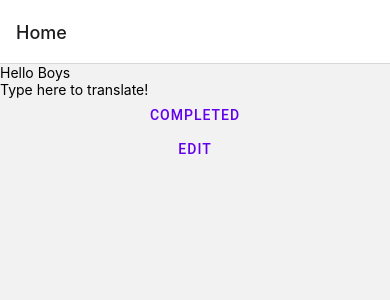
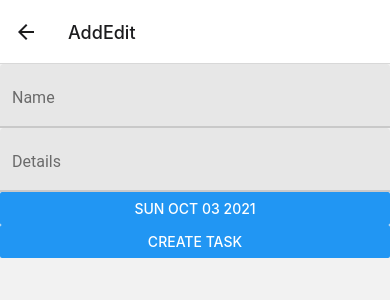
Before and after one commit to etentuk/TODO-APP, a React Native app: screen /AddEdit in a window 390 px wide. Shown: the top 300 px of the page. Built offline with nearby package versions, Linux system fonts and the light colour scheme.

Commit message:
Create new task.

```diff
--- a/App.tsx
+++ b/App.tsx
@@ -1,7 +1,7 @@
 import React from 'react';
-import {Provider as PaperProvider} from 'react-native-paper';
-import {NavigationContainer} from '@react-navigation/native';
-import {createNativeStackNavigator} from '@react-navigation/native-stack';
+import { Provider as PaperProvider } from 'react-native-paper';
+import { NavigationContainer } from '@react-navigation/native';
+import { createNativeStackNavigator } from '@react-navigation/native-stack';
 import HomeScreen from './src/HomeScreen/HomeScreen';
 import AddEditTodoScreen from './src/AddEditTodoScreen/AddEditTodoScreen';
 import CompletedTodosScreen from './src/CompletedTodosScreen/CompletedTodosScreen';
@@ -14,7 +14,7 @@ const App = () => {
       <NavigationContainer>
         <Stack.Navigator>
           <Stack.Screen name="Home" component={HomeScreen} />
-          <Stack.Screen name="Edit" component={AddEditTodoScreen} />
+          <Stack.Screen name="AddEdit" component={AddEditTodoScreen} />
           <Stack.Screen name="Completed" component={CompletedTodosScreen} />
         </Stack.Navigator>
       </NavigationContainer>
--- a/package.json
+++ b/package.json
@@ -10,6 +10,7 @@
     "lint": "eslint . --ext .js,.jsx,.ts,.tsx"
   },
   "dependencies": {
+    "@react-native-community/datetimepicker": "^3.5.2",
     "@react-navigation/native": "^6.0.4",
     "@react-navigation/native-stack": "^6.2.2",
     "mobx": "^6.3.3",
@@ -17,9 +18,9 @@
     "react": "17.0.2",
     "react-native": "0.66.0",
     "react-native-paper": "^4.9.2",
-    "react-native-paper-dates": "^0.4.6",
     "react-native-safe-area-context": "^3.3.2",
-    "react-native-screens": "^3.8.0"
+    "react-native-screens": "^3.8.0",
+    "react-native-vector-icons": "^8.1.0"
   },
   "devDependencies": {
     "@babel/core": "^7.12.9",
--- a/src/AddEditTodoScreen/AddEditTodoScreen.tsx
+++ b/src/AddEditTodoScreen/AddEditTodoScreen.tsx
@@ -1,13 +1,55 @@
 import React from 'react';
-import {View, Text, Button} from 'react-native';
+import { View, Button, Modal } from 'react-native';
+import { TextInput } from 'react-native-paper';
+import { TodoStore as store } from '../store/store';
+import DateTimePicker from '@react-native-community/datetimepicker';
+import { observer } from 'mobx-react-lite';
+import { state } from './addEditState';
 
-const AddEditTodoScreen = ({navigation}) => {
+const containerStyle = { backgroundColor: 'white', padding: 20 };
+
+const AddEditTodoScreen = ({ navigation }) => {
+  const { date, setDate, open, setOpen } = state;
+  const { todo, setTodo } = store;
+
+  const onConfirmDate = () => {
+    setTodo({ ...todo, date });
+    setOpen(false);
+  };
+
+  const addTodo = () => {
+    store.addTodo(todo);
+    navigation.navigate('Home');
+  };
+
   return (
     <View>
-      <Text>Hello Boys</Text>
-      <Button title="Go back" onPress={() => navigation.goBack()} />
+      <TextInput
+        label="Name"
+        value={todo.name}
+        onChangeText={name => setTodo({ ...todo, name })}
+      />
+      <TextInput
+        label="Details"
+        value={todo.details}
+        onChangeText={details => setTodo({ ...todo, details })}
+      />
+      <Modal visible={open} style={containerStyle}>
+        <DateTimePicker
+          testID="dateTimePicker"
+          value={date}
+          mode="date"
+          display="spinner"
+          minimumDate={new Date()}
+          onChange={(e, selectedDate) => setDate(selectedDate!)}
+        />
+        <Button title="Confirm" onPress={onConfirmDate} />
+        <Button title="Cancel" onPress={() => setOpen(false)} />
+      </Modal>
+      <Button title={todo.date.toDateString()} onPress={() => setOpen(true)} />
+      <Button title="Create Task" onPress={addTodo} />
     </View>
   );
 };
 
-export default AddEditTodoScreen;
+export default observer(AddEditTodoScreen);
--- /dev/null
+++ b/src/AddEditTodoScreen/addEditState.ts
@@ -0,0 +1,12 @@
+import { observable } from 'mobx';
+
+export const state = observable({
+  open: false,
+  setOpen: (val: boolean): void => {
+    state.open = val;
+  },
+  date: new Date(),
+  setDate: (val: Date) => {
+    state.date = val;
+  },
+});
--- a/src/HomeScreen/HomeScreen.tsx
+++ b/src/HomeScreen/HomeScreen.tsx
@@ -1,24 +1,20 @@
 import React from 'react';
-import {View, Text, TextInput} from 'react-native';
-import {Button} from 'react-native-paper';
-import {useNavigation} from '@react-navigation/native';
-import {observer} from 'mobx-react-lite';
-import {TodoStore} from '../store/store';
+import { View, Text } from 'react-native';
+import { Button } from 'react-native-paper';
+import { useNavigation } from '@react-navigation/native';
+import { observer } from 'mobx-react-lite';
+import { TodoStore } from '../store/store';
 
 const HomeScreen = () => {
   const navigation = useNavigation();
 
   return (
     <View>
-      <Text>Hello Boys</Text>
-      <TextInput
-        onChangeText={e => TodoStore.setName(e)}
-        placeholder="Type here to translate!"
-      />
+      <Text>{JSON.stringify(TodoStore.todos)}</Text>
       <Button onPress={() => navigation.navigate('Completed')}>
         Completed
       </Button>
-      <Button onPress={() => navigation.navigate('Edit')}>Edit</Button>
+      <Button onPress={() => navigation.navigate('AddEdit')}>Add</Button>
     </View>
   );
 };
--- a/src/store/store.ts
+++ b/src/store/store.ts
@@ -1,19 +1,30 @@
-import {makeAutoObservable} from 'mobx';
+import { makeAutoObservable } from 'mobx';
+import { Todo, TodoStoreTypes } from './store.types';
 
-interface TodoStoreTypes {
-  todos: any[];
-  name: string;
-  setName: (name: string) => void;
-  addTodo: (todo: any) => void;
-}
+const newTodo = {
+  name: '',
+  id: 0,
+  details: '',
+  date: new Date(),
+  completed: false,
+};
 
 export const TodoStore: TodoStoreTypes = makeAutoObservable({
-  todos: [],
-  name: '',
-  setName: name => {
-    TodoStore.name = name;
+  todo: newTodo,
+  todos: {},
+  addTodo: (todo: Todo) => {
+    TodoStore.todos[todo.id] = todo;
+    TodoStore.todo = newTodo;
   },
-  addTodo: (todo: any) => {
-    TodoStore.todos.push(todo);
+  setTodo: (todo: Todo) => {
+    todo.id = new Date().getTime();
+    TodoStore.todo = todo;
+  },
+  completedTodos: () => {
+    return Object.values(TodoStore.todos).filter(todo => todo.completed).length;
+  },
+  incompleteTodos: () => {
+    return Object.values(TodoStore.todos).filter(todo => !todo.completed)
+      .length;
   },
 });
```
Also changed, not shown: src/CompletedTodosScreen/CompletedTodosScreen.tsx (+3 -5 lines), src/store/store.types.ts (added, +16 -0 lines), .prettierrc.js, 8 other files (tests, documents, lock files or other folders).
